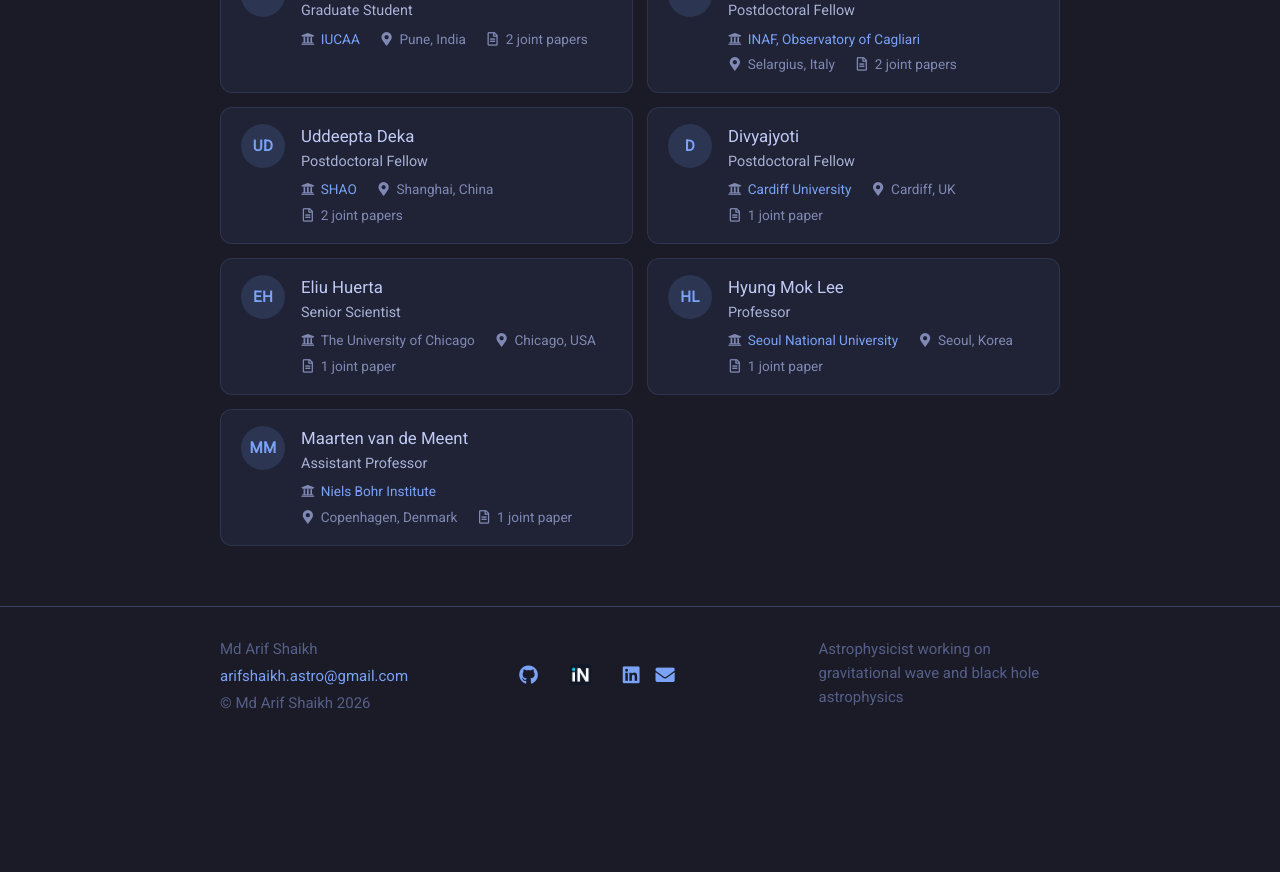
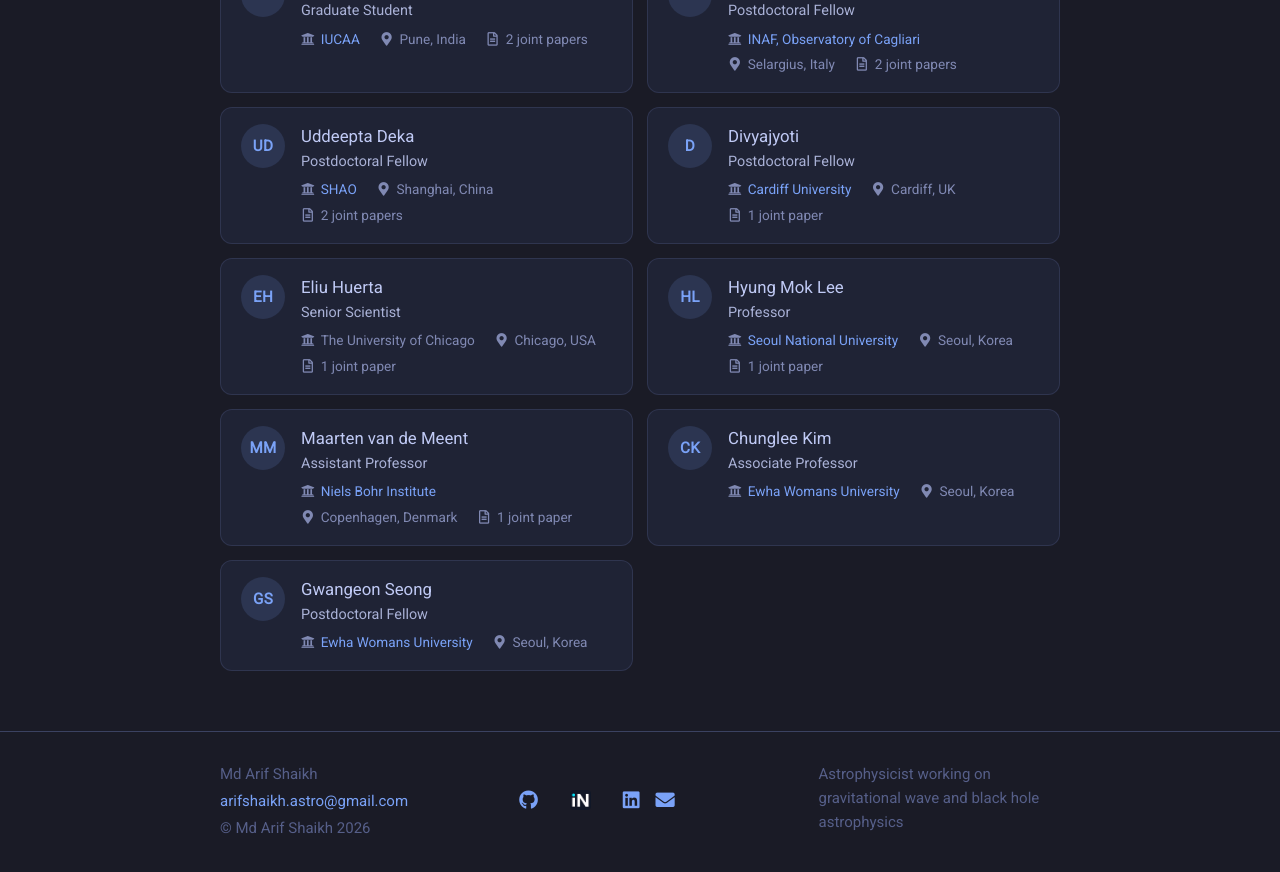
Before and after one commit to md-arif-shaikh/md-arif-shaikh.github.io, a Jekyll site: the page built from 07_collaborators.html, in a window 1280 px wide and 900 px high, scrolled down 1723 px. Shown: the top 872 px of the window. Built offline with Jekyll 4.4.1, drawn with Linux system fonts in a browser that asks for light colours; a style sheet for code colours, icons or effects is not loaded; before the commit the page ends 2498 px from its top, so only the background shows below that.

Commit message:
add chunglee to collaborators

```diff
--- a/_data/collaborators.yaml
+++ b/_data/collaborators.yaml
@@ -205,3 +205,23 @@ Avinash-Tiwari:
   institute-url: "https://www.iucaa.in/"
   city: Pune
   country: India
+
+Chunglee-Kim:
+  name: Chunglee Kim
+  website: https://pure.ewha.ac.kr/en/persons/chunglee-kim/
+  position: Associate Professor
+  institute: Ewha Womans University
+  institute-url: "https://pure.ewha.ac.kr/en/"
+  city: Seoul
+  country: Korea
+  papers: 1
+
+Gwangeon-Seong:
+  name: Gwangeon Seong
+  website:
+  position: Postdoctoral Fellow
+  institute: Ewha Womans University
+  institute-url: "https://pure.ewha.ac.kr/en/"
+  city: Seoul
+  country: Korea
+  papers: 1
```
